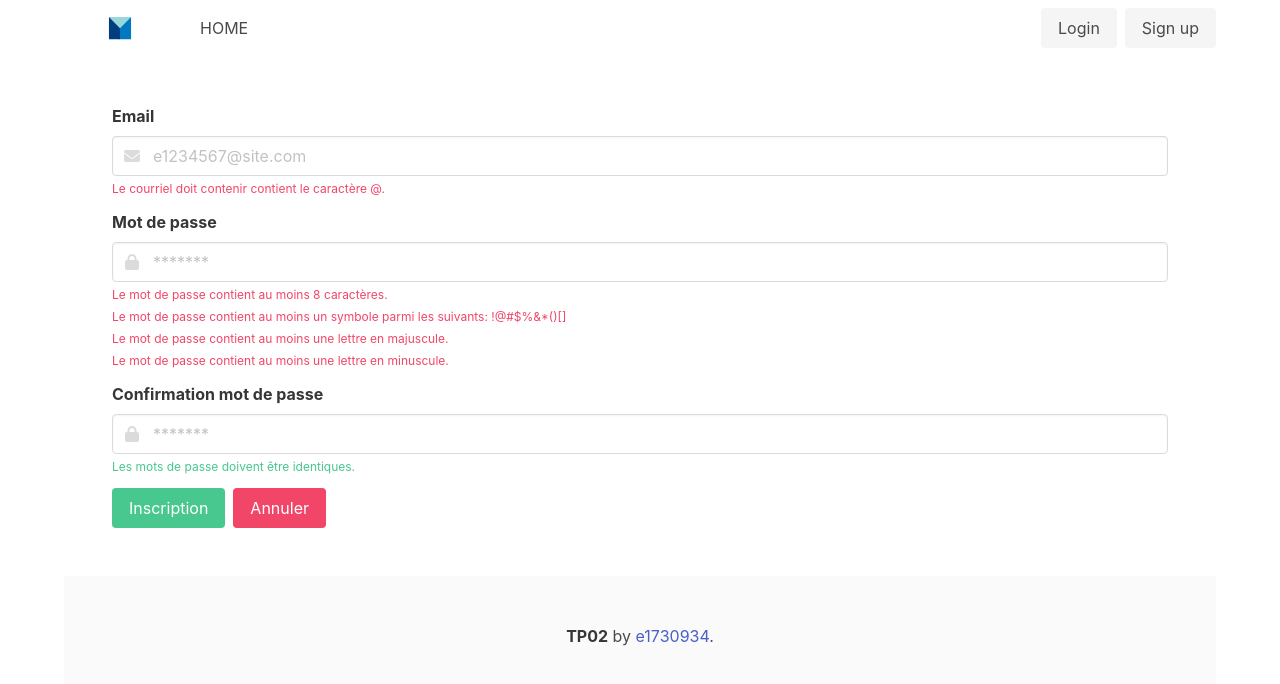
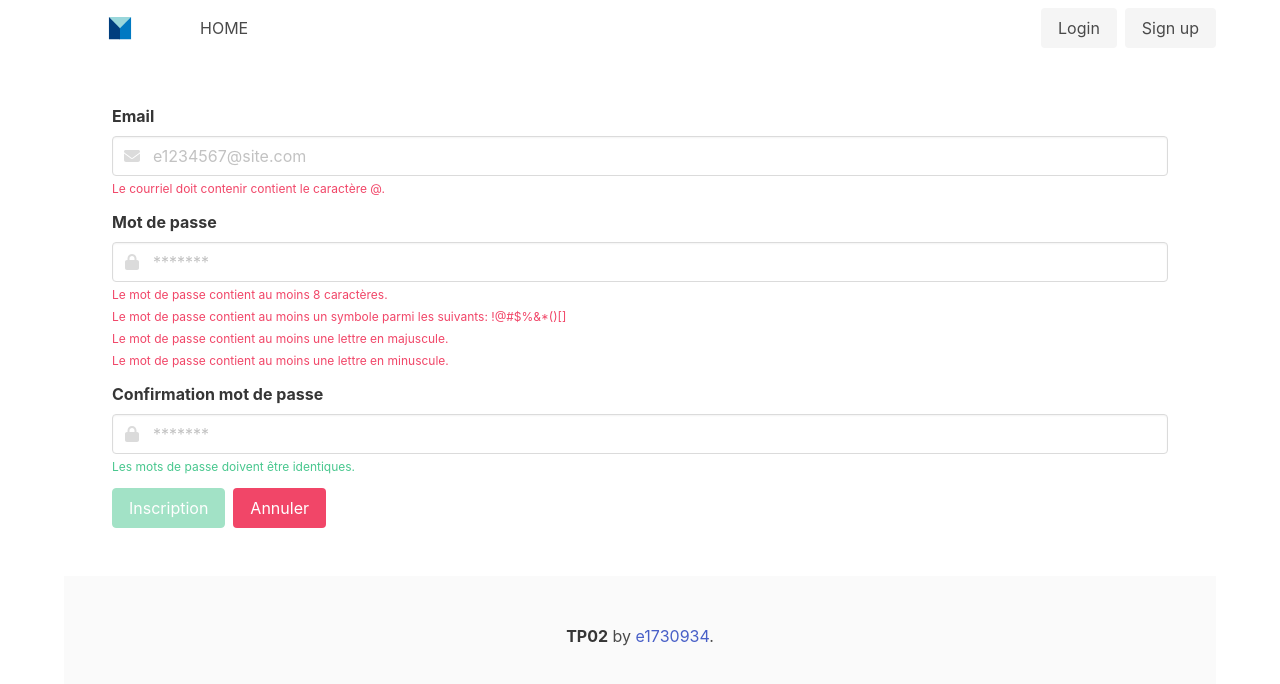
Before and after one commit to e1730934/hybride_Native_TP02, a React (Vite) app: page /signup in a window 1280 px wide. Shown: the top 684 px of the page. Built offline with nearby package versions, Linux system fonts and the light colour scheme.

Commit message:
Validation signup done

```diff
--- a/src/component/ProfileComponent.jsx
+++ b/src/component/ProfileComponent.jsx
@@ -20,7 +20,8 @@ export function ProfileComponent(props) {
                         <div className="field">
                             <label htmlFor="email" className="label">Email</label>
                             <div className="control has-icons-left">
-                                <input id="email" type="email" placeholder="e1234567@site.com"
+                                <input id="email" type="email" defaultValue={props.defaultValues.email}
+                                       placeholder="e1234567@site.com"
                                        className="input" autoComplete="email"
                                        required aria-required="true"
                                        aria-describedby="descriptionEmail"
@@ -36,7 +37,7 @@ export function ProfileComponent(props) {
                         <div className="field">
                             <label htmlFor="password" className="label">Mot de passe</label>
                             <div className="control has-icons-left">
-                                <input id="password" type="password"
+                                <input id="password" type="password" defaultValue={props.defaultValues.password}
                                        placeholder="*******" className="input"
                                        autoComplete="password"
                                        required aria-required="true"
@@ -65,7 +66,7 @@ export function ProfileComponent(props) {
                             <label htmlFor="confirmPassword" className="label">
                                 Confirmation mot de passe</label>
                             <div className="control has-icons-left">
-                                <input id="confirmPassword" type="password"
+                                <input id="confirmPassword" type="password" defaultValue={props.defaultValues.confirmPassword}
                                        placeholder="*******" className="input"
                                        autoComplete="password"
                                        required aria-required="true"
@@ -81,6 +82,7 @@ export function ProfileComponent(props) {
                         <div className="field">
                             <div className="buttons">
                                 <button id="connexion" className="button is-success"
+                                        disabled={props.error}
                                         onClick={props.actionCall}> {props.actionLabel}
                                 </button>
                                 <button className="button is-danger" onClick={annuler}>Annuler</button>
--- a/src/customHooks/UseValidationSignUp.jsx
+++ b/src/customHooks/UseValidationProfile.jsx
@@ -52,3 +52,15 @@ export function useValidationPassword(password, passwordConfirm, setValidationRe
         }
     }, [password, passwordConfirm]);
 }
+
+export function useCheckError(emailRequirementValue, passwordRequirementValue, setError) {
+    useEffect(() => {
+        if (emailRequirementValue.containsAt && passwordRequirementValue.containsUppercase
+          && passwordRequirementValue.containsLowercase && passwordRequirementValue.containsSpecial
+          && passwordRequirementValue.containsRightLength && passwordRequirementValue.match) {
+            setError(false);
+        } else {
+            setError(true);
+        }
+    }, [emailRequirementValue, passwordRequirementValue]);
+}
--- a/src/pages/Profile.jsx
+++ b/src/pages/Profile.jsx
@@ -1,6 +1,6 @@
 import {ProfileComponent} from "../component/ProfileComponent";
 import {useContext, useState} from "react";
-import {useValidationEmail, useValidationPassword} from "../customHooks/UseValidationSignUp.jsx";
+import {useValidationEmail, useValidationPassword} from "../customHooks/UseValidationProfile.jsx";
 import {useNavigate} from "react-router-dom";
 import {Context} from "../App.jsx";
 
--- a/src/pages/Signup.jsx
+++ b/src/pages/Signup.jsx
@@ -1,6 +1,6 @@
 import React, {useState} from "react";
 import {serveur} from "../constantes.jsx";
-import {useValidationEmail, useValidationPassword} from "../customHooks/UseValidationSignUp.jsx";
+import {useCheckError, useValidationEmail, useValidationPassword} from "../customHooks/UseValidationProfile.jsx";
 import {ProfileComponent} from "../component/ProfileComponent.jsx";
 
 
@@ -10,6 +10,10 @@ export default function Signup() {
     const [email, setEmail] = useState("");
     const [password, setPassword] = useState("");
     const [passwordConfirm, setPasswordConfirm] = useState("");
+
+    const defaultValues = {
+        email: "", password: "", passwordConfirm: "",
+    };
 
     const [emailRequirementValue, setEmailRequirementValue] = useState({
         containsAt: false,
@@ -23,25 +27,22 @@ export default function Signup() {
     });
 
 
-
     useValidationEmail(email, setEmailRequirementValue);
     useValidationPassword(password, passwordConfirm, setPasswordRequirementValue);
+    useCheckError(emailRequirementValue, passwordRequirementValue, setError);
 
     async function signUp() {
         if (error === false) {
             await fetch(`${serveur}/auth/register`, {
-                method: "POST",
-                headers: {
+                method: "POST", headers: {
                     "Content-Type": "application/json",
-                },
-                body: JSON.stringify({
-                    email,
-                    password,
+                }, body: JSON.stringify({
+                    email, password,
                 }),
             })
               .then((response) => {
                   if (response.ok) {
-                  //     TODO: redirect to login page
+                      //     TODO: redirect to login page
                   } else {
                       setError(response.message);
                   }
@@ -51,10 +52,11 @@ export default function Signup() {
               });
         }
     }
-    return (
-      <ProfileComponent actionCall={signUp} actionLabel="Inscription"
-                        getter={{email,password,passwordConfirm}}
-                        setter={{setEmail, setPassword, setPasswordConfirm}}
-                        validation={{emailRequirementValue, passwordRequirementValue}}/>
+
+    return (<ProfileComponent actionCall={signUp} actionLabel="Inscription"
+                              getter={{email, password, passwordConfirm}}
+                              setter={{setEmail, setPassword, setPasswordConfirm}}
+                              validation={{emailRequirementValue, passwordRequirementValue}}
+                              defaultValues={defaultValues} error={error}/>
     );
 }
```
Lines whose indentation alone changed are shown as unchanged.
